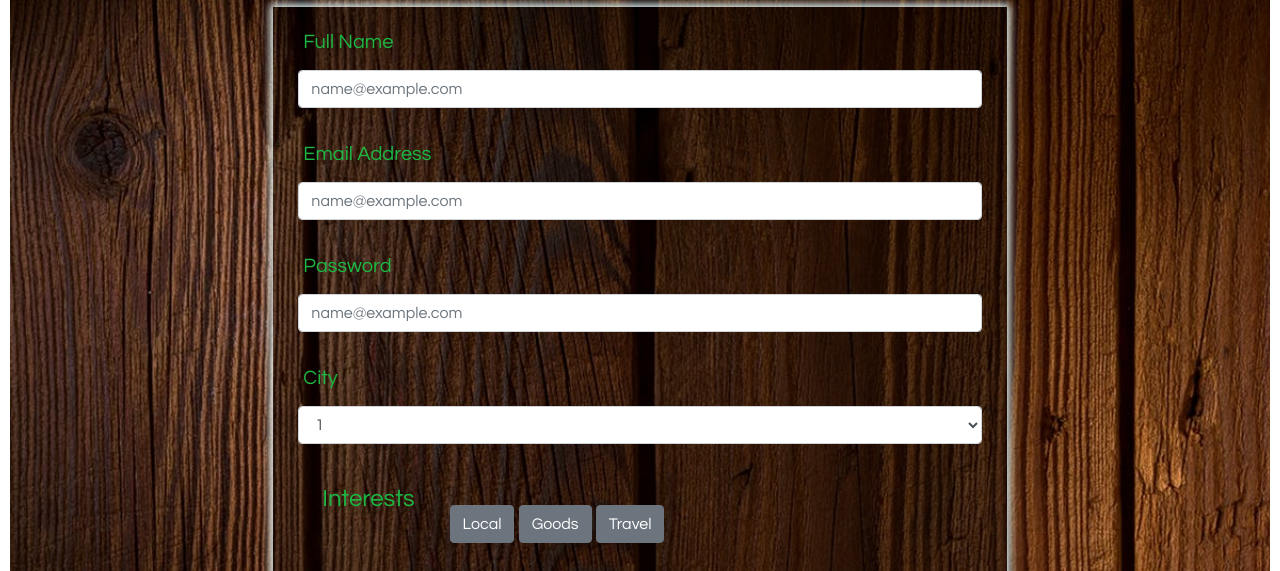
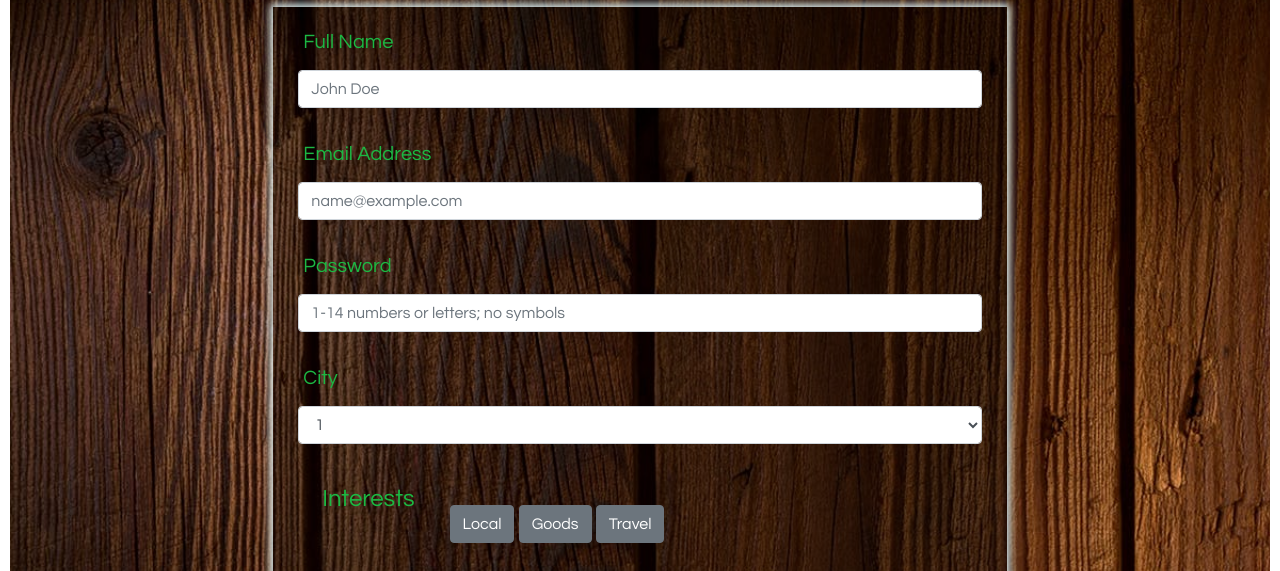
Before and after one commit to bghita/Project2-TheDeals, a website: page public/signup.html in a window 1280 px wide. Shown: the part 229-800 px from the top of the page. Drawn offline with nearby package versions, Linux system fonts and the light colour scheme; a web font is replaced by a local one.

Commit message:
changed placeholder values in sign in boxes

```diff
--- a/public/signup.html
+++ b/public/signup.html
@@ -41,7 +41,7 @@
                         <form>
                             <div class="form-group">
                               <label for="exampleFormControlInput1">Full Name</label>
-                              <input type="email" class="form-control" id="exampleFormControlInput1" placeholder="name@example.com">
+                              <input type="email" class="form-control" id="exampleFormControlInput1" placeholder="John Doe">
                             </div>
                             <div class="form-group">
                                 <label for="exampleFormControlInput1">Email Address</label>
@@ -49,7 +49,7 @@
                               </div>
                               <div class="form-group">
                                 <label for="exampleFormControlInput1">Password</label>
-                                <input type="email" class="form-control" id="exampleFormControlInput1" placeholder="name@example.com">
+                                <input type="email" class="form-control" id="exampleFormControlInput1" placeholder="1-14 numbers or letters; no symbols">
                               </div>
                             <div class="form-group">
                               <label for="exampleFormControlSelect1">City</label>
```
